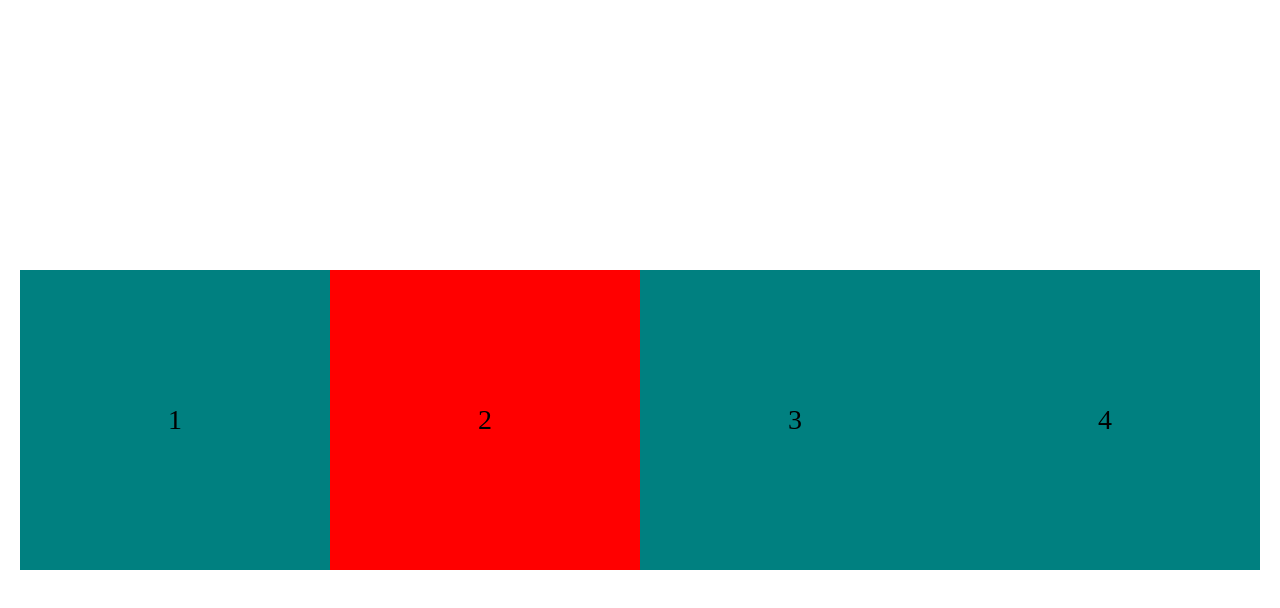
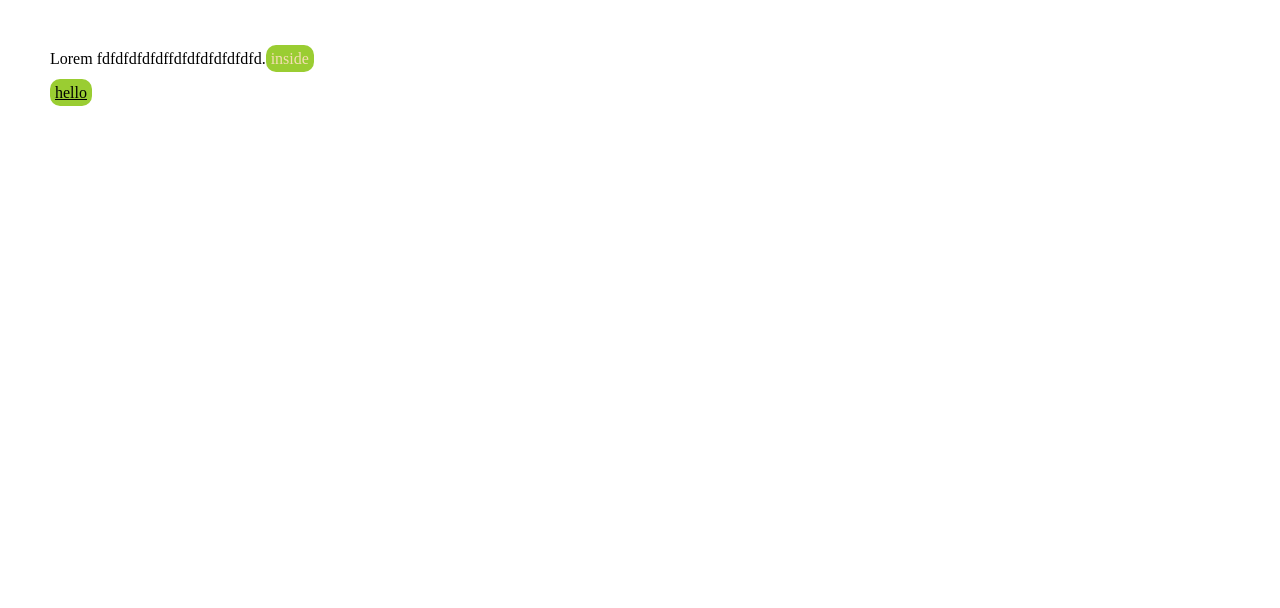
Before and after one commit to hyew-kim/kokoaclone, a plain HTML site: page home.html in a window 1280 px wide. Shown: the top 608 px of the page. Drawn offline with Linux system fonts and the light colour scheme.

Commit message:
pseudo_selector

```diff
--- a/home.html
+++ b/home.html
@@ -7,32 +7,29 @@
     <link fref="style.css" rel="stylesheet" />
     <style>
       body {
-        height: 100vh;
-        margin: 20px;
-        display: flex;
-        justify-content: center; /*main axis*/
-        align-items: center; /*cross axis*/
+        height: 1000vh;
+        margin: 50px;
       }
-      div {
-        display: flex;
-        justify-content: center;
-        align-items: center;
-        font-size: 28px;
-        width: 500px;
-        height: 300px;
-        background-color: teal;
-        flex-wrap: nowrap;
-        flex-direction: row; /*main axis 위치라고 생각하면 편함*/
+      span {
+        background-color: yellowgreen;
+        padding: 5px;
+        border-radius: 10px;
       }
-      #second {
-        background-color: red;
+      div > span {
+        text-decoration: dashed;
+      }
+      p + span {
+        text-decoration: underline;
+      }
+      p span {
+        color: wheat;
       }
     </style>
   </head>
   <body>
-    <div>1</div>
-    <div id="second">2</div>
-    <div>3</div>
-    <div>4</div>
+    <div>
+      <p>Lorem fdfdfdfdfdffdfdfdfdfdfdfd.<span>inside</span></p>
+      <span>hello</span>
+    </div>
   </body>
 </html>
```
